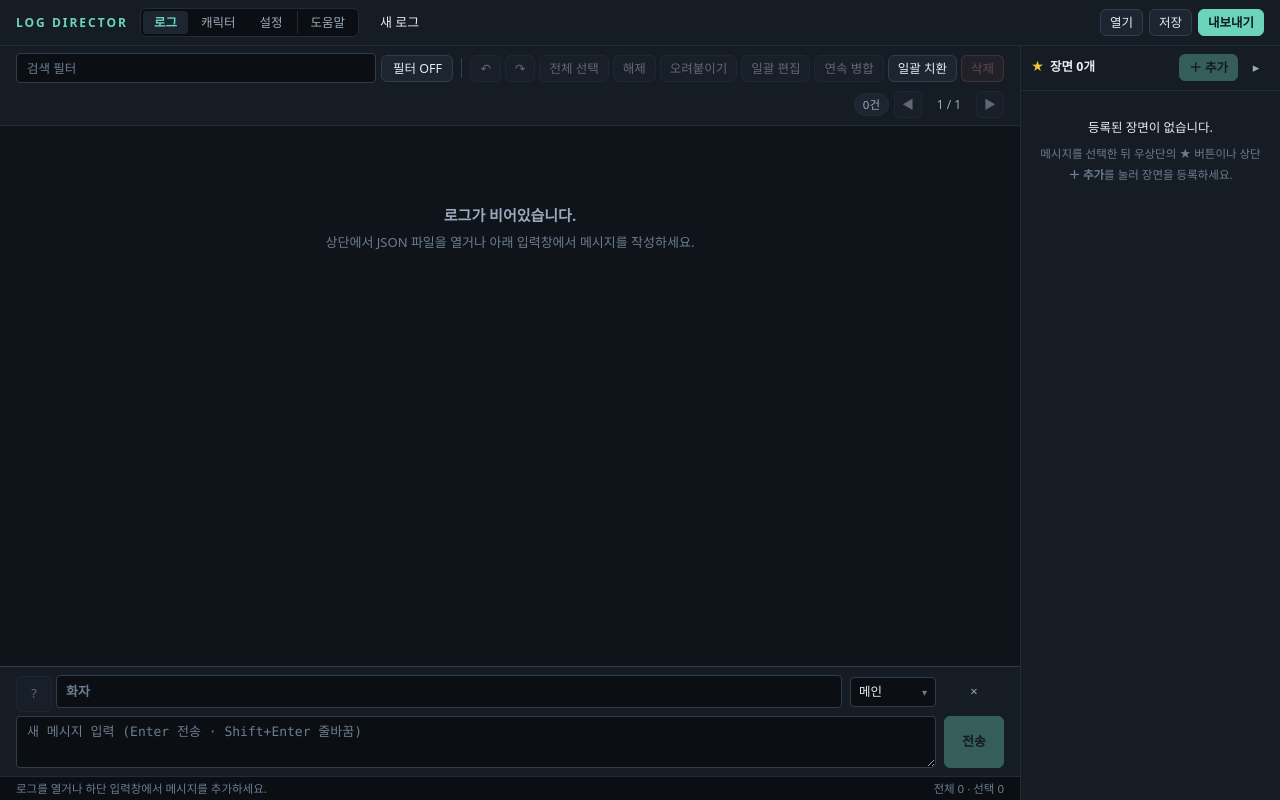
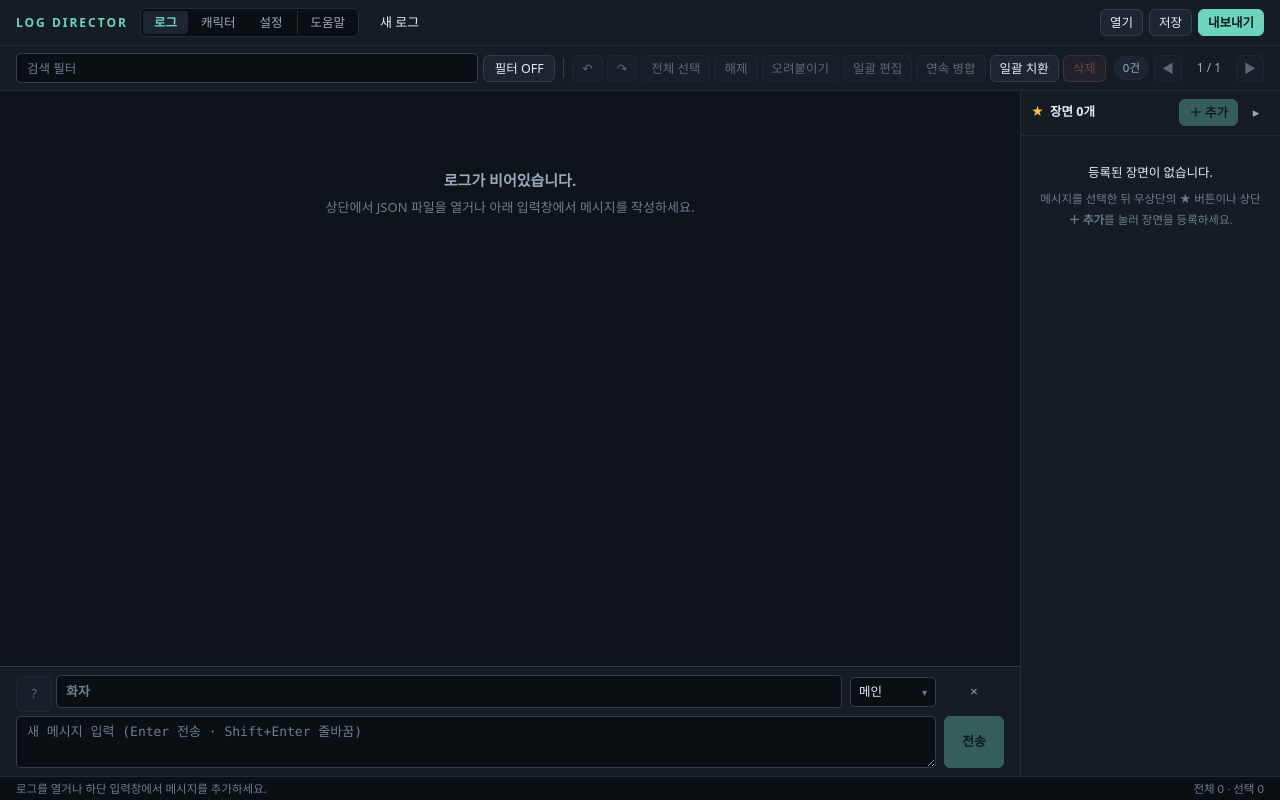
Before and after one commit to shin197/log-director, a React (Vite) app: page / in a window 1280 px wide. Built offline with nearby package versions, Linux system fonts and the light colour scheme.

Commit message:
fix: 북마크 바 위치 변경

```diff
--- a/src/App.tsx
+++ b/src/App.tsx
@@ -1059,6 +1059,8 @@ function App() {
             </div>
           )}
 
+          <div className="log-editor-body">
+            <div className="log-main-content">
               <div className="log-scroll">
                 <div className="log-list">
                   {!visible.length && (
@@ -1075,7 +1077,9 @@ function App() {
                       </p>
                     </div>
                   )}
-              {visible.slice(current * PAGE_SIZE, (current + 1) * PAGE_SIZE).map((b) => {
+                  {visible
+                    .slice(current * PAGE_SIZE, (current + 1) * PAGE_SIZE)
+                    .map((b) => {
                       const isBulkTarget = !!bulkEdit?.selectedIds.has(b.id);
                       const isBulkRep = bulkEdit?.repId === b.id;
                       const displayBlock =
@@ -1144,7 +1148,10 @@ function App() {
                               : undefined
                           }
                           onJump={
-                      !bulkEdit && searchActive && query.trim() && selected.has(b.id)
+                            !bulkEdit &&
+                            searchActive &&
+                            query.trim() &&
+                            selected.has(b.id)
                               ? () => jumpToMessage(b.id)
                               : undefined
                           }
@@ -1169,13 +1176,20 @@ function App() {
                           }}
                           save={(next) => edit(b.id, next)}
                           remove={() => {
-                      commit({ ...p, blocks: p.blocks.filter((x) => x.id !== b.id) });
-                      setSelected(new Set([...selected].filter((id) => id !== b.id)));
+                            commit({
+                              ...p,
+                              blocks: p.blocks.filter((x) => x.id !== b.id),
+                            });
+                            setSelected(
+                              new Set([...selected].filter((id) => id !== b.id)),
+                            );
                           }}
                           drop={(id, after) => {
                             if (bulkEdit || cutIds) return;
                             const movingIds =
-                        selected.has(id) && selected.size > 1 ? selected : new Set([id]);
+                              selected.has(id) && selected.size > 1
+                                ? selected
+                                : new Set([id]);
                             const blocks = moveBlocks(p.blocks, movingIds, b.id, after);
                             if (blocks !== p.blocks) commit({ ...p, blocks });
                           }}
@@ -1193,17 +1207,8 @@ function App() {
                 eyedrop={eyedrop}
                 focusRequest={composerFocusRequest}
               />
+            </div>
 
-          <div className="status-bar">
-            <span role="status" className="status-notice">
-              {notice}
-            </span>
-            <span className="status-meta">
-              전체 {p.blocks.length.toLocaleString()} · 선택{' '}
-              {selected.size.toLocaleString()}
-            </span>
-          </div>
-        </main>
             <SceneSidebar
               open={sceneBarOpen}
               onToggleOpen={() => setSceneBarOpen((v) => !v)}
@@ -1239,6 +1244,18 @@ function App() {
               }}
             />
           </div>
+
+          <div className="status-bar">
+            <span role="status" className="status-notice">
+              {notice}
+            </span>
+            <span className="status-meta">
+              전체 {p.blocks.length.toLocaleString()} · 선택{' '}
+              {selected.size.toLocaleString()}
+            </span>
+          </div>
+        </main>
+      </div>
     </>
   );
 }
--- a/src/style.css
+++ b/src/style.css
@@ -1024,7 +1024,7 @@ code {
   width: 22px;
   height: 34px;
   margin-top: -10px;
-  margin-left: 3px;
+  margin-left: 2px;
   padding: 0;
   border: 0;
   border-radius: 0;
--- a/src/workspace-layout.css
+++ b/src/workspace-layout.css
@@ -26,7 +26,7 @@ body,
   flex: 1;
   min-height: 0;
   display: flex;
-  flex-direction: row;
+  flex-direction: column;
   overflow: hidden;
 }
 
@@ -47,6 +47,23 @@ body,
   flex-shrink: 0;
 }
 
+.log-editor-body {
+  flex: 1;
+  min-height: 0;
+  display: flex;
+  flex-direction: row;
+  overflow: hidden;
+}
+
+.log-main-content {
+  flex: 1;
+  min-width: 0;
+  display: flex;
+  flex-direction: column;
+  min-height: 0;
+  overflow: hidden;
+}
+
 .log-scroll {
   flex: 1;
   min-height: 0;
@@ -55,6 +72,7 @@ body,
   padding: 14px 16px 24px;
 }
 
+.log-main-content > .composer,
 .log-editor > .composer {
   flex-shrink: 0;
 }
```
Lines whose indentation alone changed are shown as unchanged.
